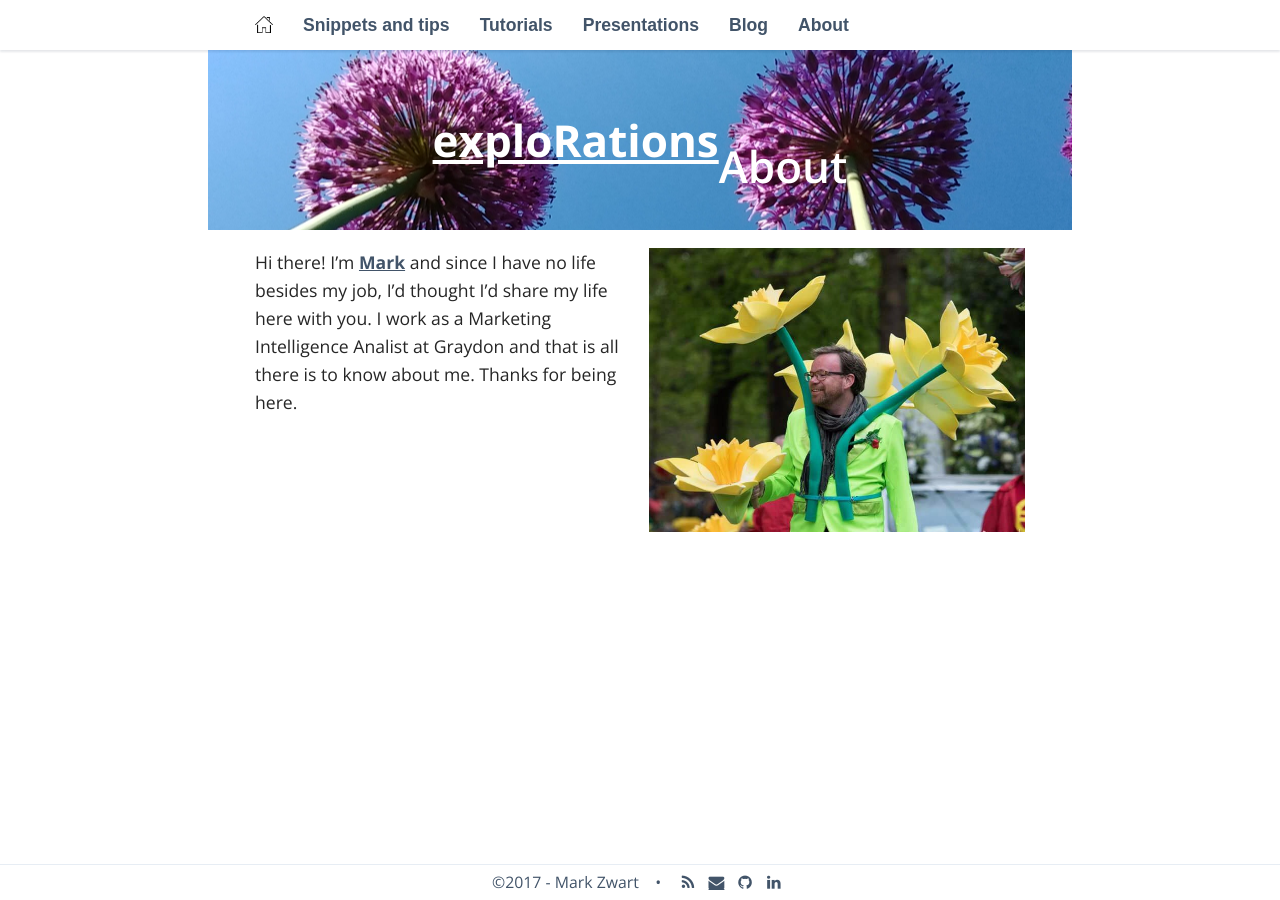
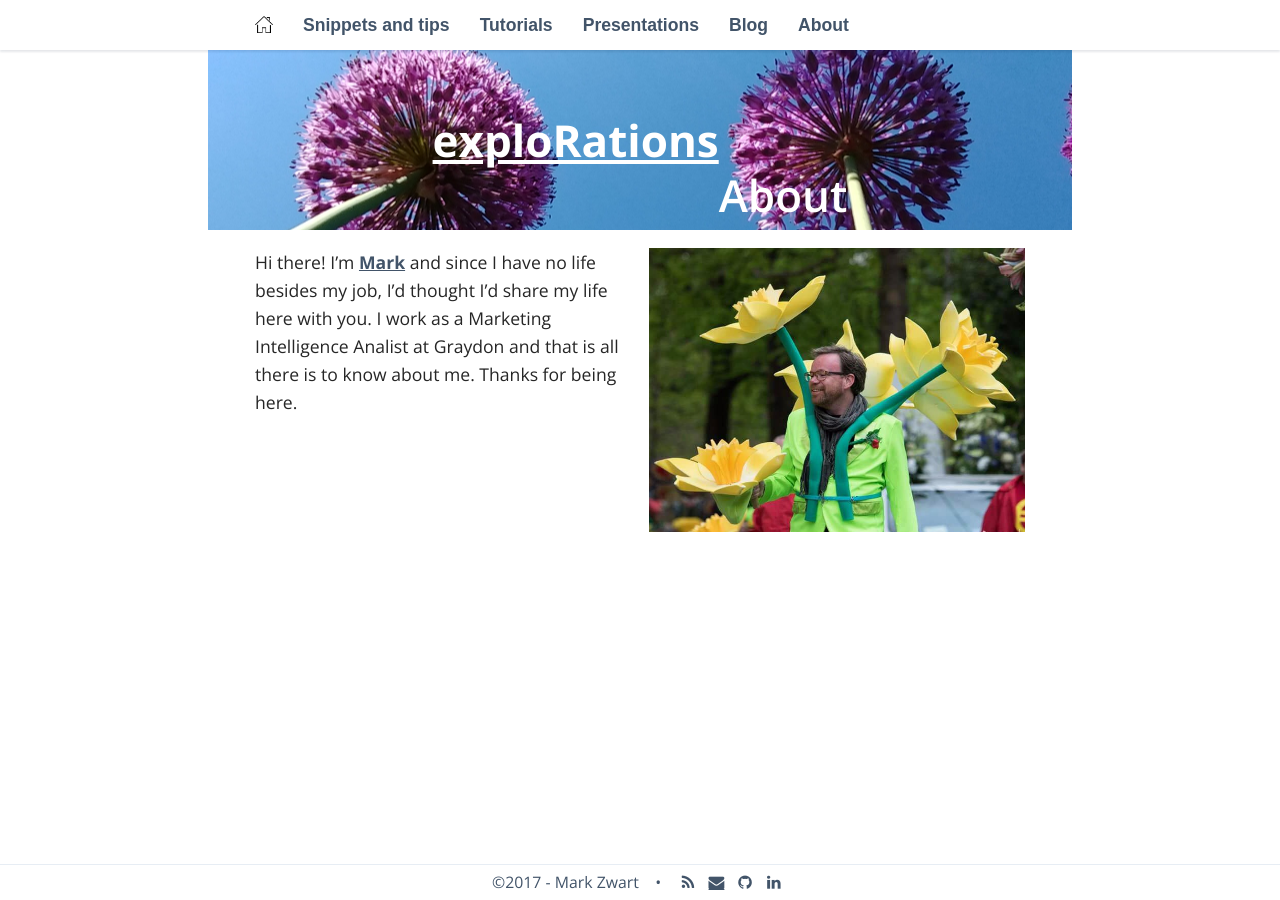
Before and after one commit to mark-me/mark-me.github.io, a Jekyll site: the page built from _pages/04-about.md, in a window 1280 px wide. Built offline with Jekyll 4.4.1, drawn with Linux system fonts in a browser that asks for light colours; nearby versions of some CDN libraries; some web fonts are replaced; comment, search, counter and statistics services are not loaded.

Commit message:
Update _layout.scss

```diff
--- a/_sass/_layout.scss
+++ b/_sass/_layout.scss
@@ -24,7 +24,7 @@ title_header {
 title_subheader {
 	font-weight: 600;
 	color: #FFFFFF;
-	line-height: 1.2;
+	line-height: 2.5;
 	color: #FFFFFF;
 	font-size: 2.5em;
 	a,
```
